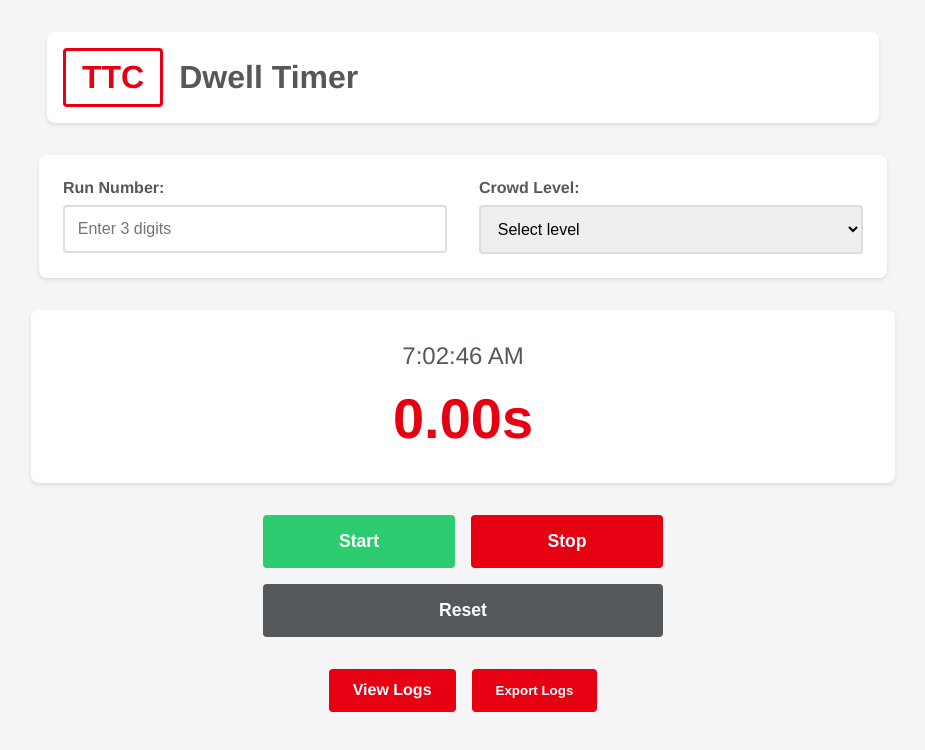
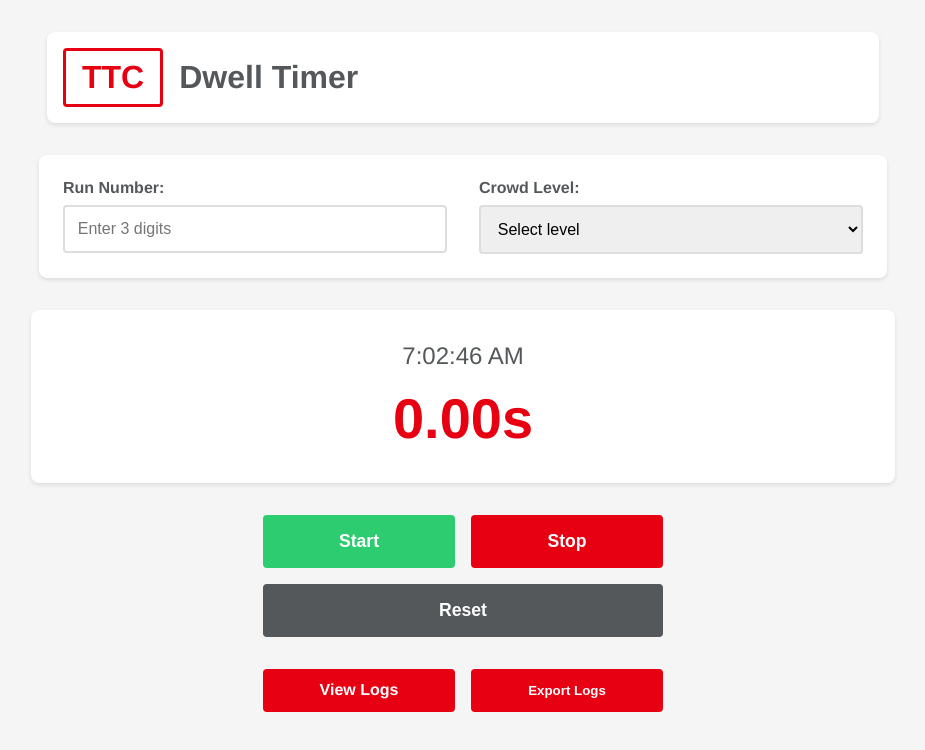
Before and after one commit to TeeJayWilliamson/DwellTimer, a React (Create React App) app: page / in a window 1280 px wide. Shown: the top 750 px of the page, without its empty margins (177-1102 px from the left). Built offline with nearby package versions, Linux system fonts and the light colour scheme.

Commit message:
Style changes

```diff
--- a/src/App.js
+++ b/src/App.js
@@ -66,17 +66,16 @@ export default function App() {
 
   // Save logs to localStorage whenever they change
   useEffect(() => {
-    if (logs.length > 0) {
-      localStorage.setItem('trainLogs', JSON.stringify(logs));
-      localStorage.setItem('trainLogsDate', new Date().toISOString());
-    }
+    localStorage.setItem('trainLogs', JSON.stringify(logs));
+    localStorage.setItem('trainLogsDate', new Date().toISOString());
   }, [logs]);
 
   const addLog = (newLog) => {
-    // Filter for only today's logs before adding new log
-    const todaysLogs = logs.filter(log => isToday(new Date(log.date)));
-    const updatedLogs = [...todaysLogs, newLog];
-    setLogs(updatedLogs);
+    setLogs(prevLogs => {
+      // Filter for only today's logs and add the new log
+      const todaysLogs = prevLogs.filter(log => isToday(new Date(log.date)));
+      return [...todaysLogs, newLog];
+    });
   };
 
   return (
--- a/src/Logs.css
+++ b/src/Logs.css
@@ -72,7 +72,9 @@
     border-radius: 4px;
     font-weight: 600;
     transition: background-color 0.2s ease;
+    text-align: center;
   }
+
 
   .back-button:hover {
     background-color: var(--ttc-dark-red);
--- a/src/TrainStopwatch.css
+++ b/src/TrainStopwatch.css
@@ -209,9 +209,13 @@
     display: flex;
     gap: 1rem;
     margin-top: 2rem;
+    width: 100%;
+    max-width: 400px;
+    justify-content: center;
   }
 
   .action-button {
+    flex: 1;
     background-color: var(--ttc-red);
     color: white;
     padding: 0.8rem 1.5rem;
@@ -221,6 +225,8 @@
     text-decoration: none;
     font-weight: 600;
     transition: background-color 0.2s ease;
+    text-align: center;
+    display: inline-block;
   }
 
   .action-button:hover {
@@ -256,6 +262,13 @@
   }
 
   @media (max-width: 600px) {
+    .export-container {
+      flex-direction: row;
+      width: 100%;
+    }
+  }
+
+  @media (max-width: 600px) {
     .stopwatch-container {
       padding: 1rem;
     }
```
